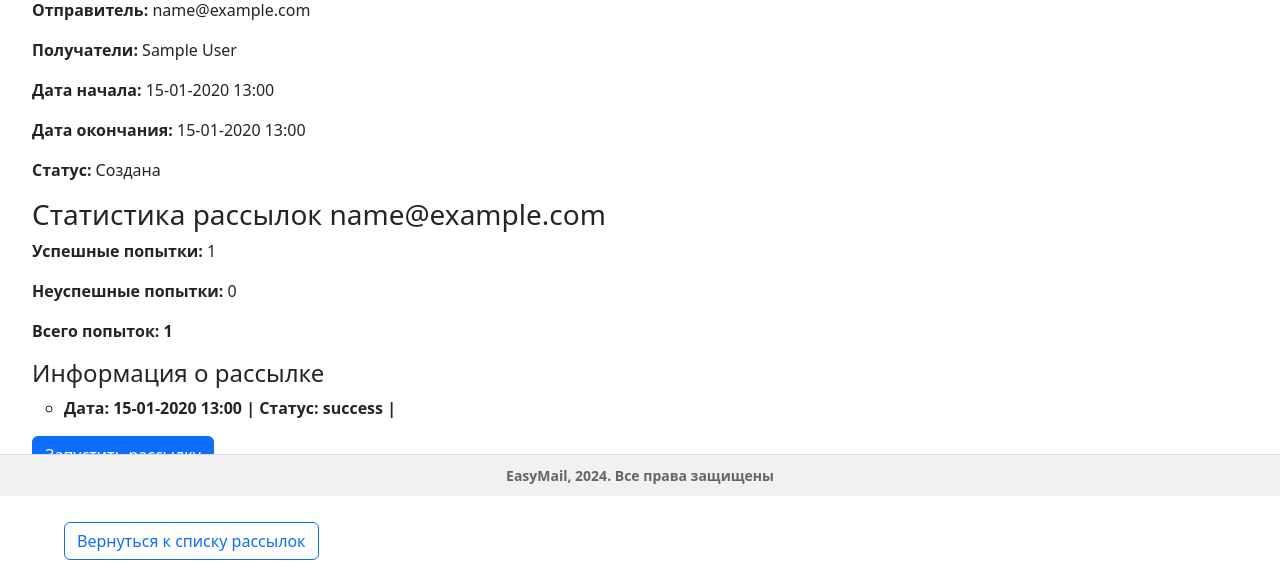
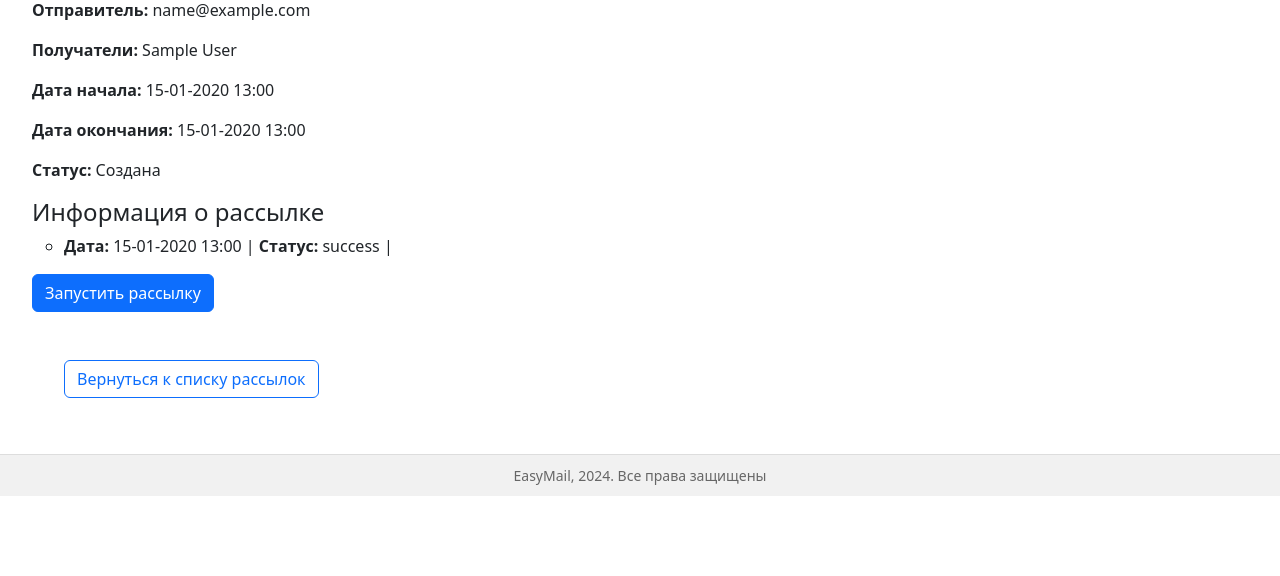
Before and after one commit to valentinaovsianik/mailing_kursovik, a Django app: page /mailing/mailings/1/ in a window 1280 px wide. Shown: the part 304-880 px from the top of the page. After the commit the page ends 800 px from the top, so only its background shows below. Run offline with Django 5.2, Linux system fonts and the light colour scheme; a user stored in the database is signed in; tables that the repository leaves empty hold one stand-in row (values such as "Sample post"); some libraries are stand-ins or nearby versions.

Commit message:
Внесены корректировки в шаблоны

```diff
--- a/mailing/templates/mailing/mailing_detail.html
+++ b/mailing/templates/mailing/mailing_detail.html
@@ -14,11 +14,6 @@
     <p><strong>Статус:</strong> {{ mailing.get_status_display }}</p>
 <p></p>
     {% if is_manager or mailing.owner == user %}
-        <h3>Статистика рассылок {{ mailing.owner }}</h3>
-        <p><strong>Успешные попытки:</strong> {{ successful_attempts }}</p>
-        <p><strong>Неуспешные попытки:</strong> {{ failed_attempts }}</p>
-    <p><strong>Всего попыток: {{ total_messages_sent }}</p>
-<p></p>
         <h4>Информация о рассылке</h4>
         <ul>
             {% for attempt in attempts %}
@@ -34,7 +29,7 @@
         <p>У вас нет доступа к статистике этой рассылки.</p>
     {% endif %}
 <p></p>
-    {% if is_manager or mailing.owner == user %}
+    {% if mailing.owner == user %}
         <form method="POST" action="{% url 'mailing:mailing_send' pk=mailing.pk %}">
             {% csrf_token %}
             <button type="submit" class="btn btn-primary">Запустить рассылку</button>
--- a/mailing/templates/mailing/mailing_form.html
+++ b/mailing/templates/mailing/mailing_form.html
@@ -10,6 +10,11 @@
         {{ form.as_p }}
         <button type="submit" class="btn btn-primary">Сохранить</button>
         <a href="{% url 'mailing:mailing_list' %}" class="btn btn-secondary">Отмена</a>
+        <{% if mailing and mailing.id %}
+    <a href="{% url 'mailing:mailing_send' mailing.id %}" class="btn btn-success">
+        Отправить рассылку
+    </a>
+{% endif %}
     </form>
 </div>
 {% endblock %}
```
Also changed, not shown: mailing/templates/mailing/mailing_list.html (+9 -0 lines).
